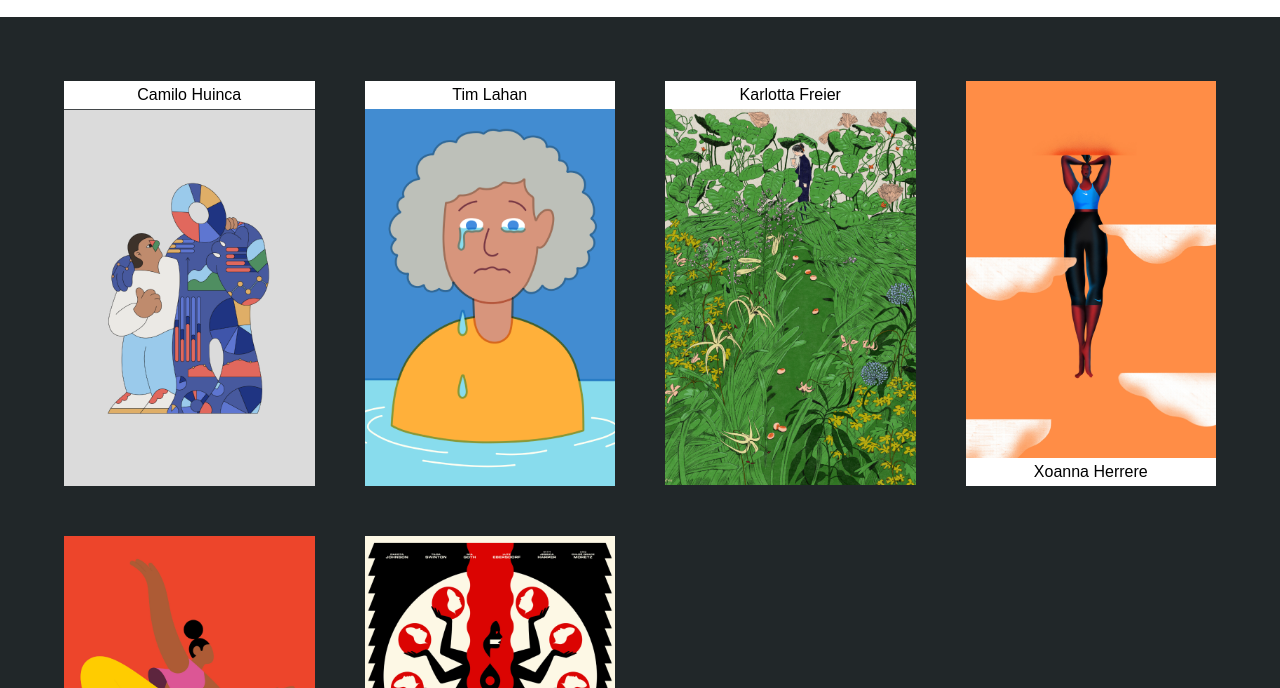
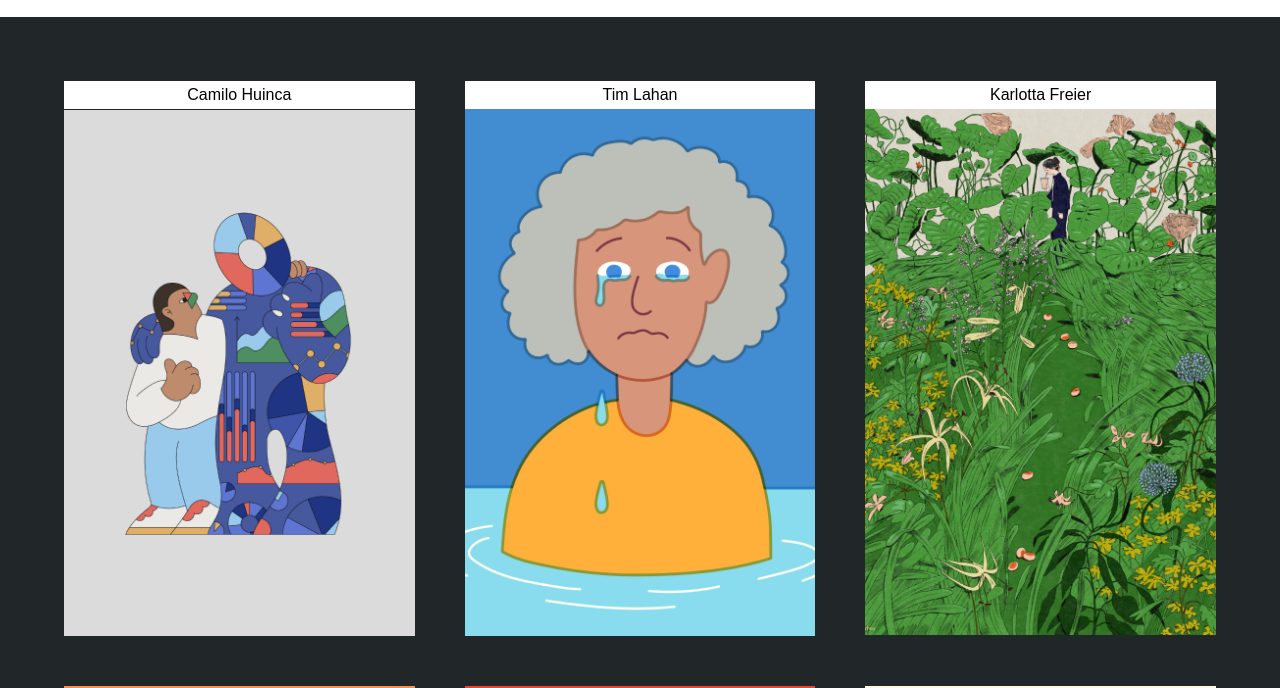
Before and after one commit to IlariaCorigliano/illustratorisito, a plain HTML site: page index.html in a window 1280 px wide. Shown: the part 112-800 px from the top of the page. Drawn offline with Linux system fonts and the light colour scheme.

Commit message:
Update style.css

```diff
--- a/css/style.css
+++ b/css/style.css
@@ -74,7 +74,7 @@ h4{
 
 .main-container{
     display: grid;
-    grid-template-columns: repeat(auto-fit, minmax(250px, 1fr));
+    grid-template-columns: repeat(auto-fit, minmax(300px, 1fr));
     gap: 50px;
     background-color: var(--antracite);
     padding: 5%;
@@ -130,7 +130,7 @@ a:hover{
     transition: .5s ease
 }
 
-@media screen and (max-width:939px) {
+@media screen and (max-width:1110px) {
     .hide-tablet{
       display: none;
     }
@@ -140,7 +140,7 @@ a:hover{
     }
 }
 
-@media screen and (min-width:939px) {
+@media screen and (min-width:1110px) {
     .hide-computer{
       display: none;
     }
```
